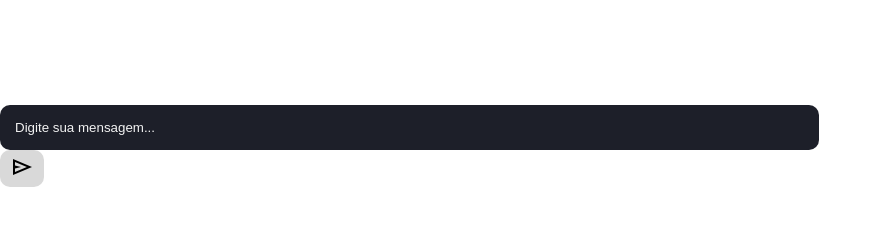
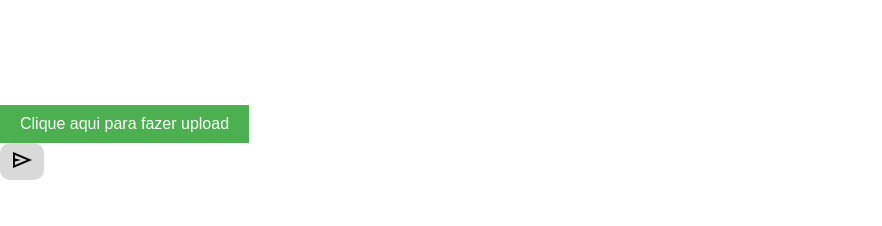
Before and after one commit to Lucca7r/chat-wss, a plain HTML site: page frontend/screen/chat-image/chat_image.html in a window 1280 px wide. Shown: the whole page, without its empty margins (0-882 px from the left). Drawn offline with nearby package versions, Linux system fonts and the light colour scheme.

Commit message:
ajustes chats e pastas

```diff
--- a/frontend/css/chat-image.css
+++ b/frontend/css/chat-image.css
@@ -44,7 +44,7 @@ section.chat_massage {
     justify-content: flex-end;
 }
 
-.chat_form {
+#chat_form {
     display: flex;
     align-items: center;
     justify-content: center;
@@ -114,13 +114,21 @@ section.chat_massage {
 }
 
 
-.custom-file-upload {
-    display: flex;
-    align-items: center;
+.file-upload {
+    display:flex;
+    }
+
+  .file-upload-label {
+    padding: 10px 20px;
+    background-color: #4CAF50;
     color: white;
-    background-color: #D9D9D9;
+    cursor: pointer;
+  }
 
-    border-radius: 15px;
-    paddind: 15px;
-
-}
+  .file-upload-input {
+    position: absolute;
+    left: 0;
+    top: 0;
+    opacity: 0;
+    cursor: pointer;
+  }
--- a/frontend/css/style.css
+++ b/frontend/css/style.css
@@ -44,7 +44,7 @@ section.chat_massage {
     justify-content: flex-end;
 }
 
-.chat_form {
+#chat_form {
     display: flex;
     align-items: center;
     justify-content: center;
@@ -114,13 +114,21 @@ section.chat_massage {
 }
 
 
-.custom-file-upload {
-    display: flex;
-    align-items: center;
+.file-upload {
+    display:flex;
+    }
+
+  .file-upload-label {
+    padding: 10px 20px;
+    background-color: #4CAF50;
     color: white;
-    background-color: #D9D9D9;
+    cursor: pointer;
+  }
 
-    border-radius: 15px;
-    paddind: 15px;
-
-}
+  .file-upload-input {
+    position: absolute;
+    left: 0;
+    top: 0;
+    opacity: 0;
+    cursor: pointer;
+  }
--- a/frontend/screen/chat-image/chat_image.html
+++ b/frontend/screen/chat-image/chat_image.html
@@ -31,13 +31,13 @@
             ola, mundo.
           </div>-->
         </section>
-        <form id="chat_form">
-          <input
-            type="text"
-            class="chat_input"
-            placeholder="Digite sua mensagem..."
-            required
-          />
+        <form id="chat_form_img">
+          <div class="file-upload">
+            <label for="file-upload-input" class="file-upload-label">
+              Clique aqui para fazer upload
+            </label>
+            <input id="file-upload-input" type="file" class="file-upload-input" hidden />
+          </div>
           <button type="submit" class="chat_button">
             <span class="material-symbols-outlined"> send </span>
           </button>
@@ -46,6 +46,14 @@
     </section>
 
     <script>
+      // Selecionando elementos do DOM
+      const chatForm = document.getElementById("chat_form_img");
+      const chatInput = document.querySelector(".chat_input");
+      const chatButton = document.querySelector(".chat_button");
+      const chatMessages = document.querySelector(".chat_massage");
+
+
+
 
     </script>
 
```
Also changed, not shown: tl-login-01.html (+1 -1 lines), frontend/screen/Home/assets/Chat.svg (renamed from frontend/screen/HomePag/assets/Chat.svg), frontend/screen/Home/assets/camera.svg (renamed from frontend/screen/HomePag/assets/camera.svg), frontend/screen/Home/assets/chatbalao.png (renamed from frontend/screen/HomePag/assets/chatbalao.png), frontend/screen/Home/assets/comments-solid 1.svg (renamed from frontend/screen/HomePag/assets/comments-solid 1.svg), frontend/screen/Home/assets/controle.svg (renamed from frontend/screen/HomePag/assets/controle.svg), frontend/screen/Home/assets/controlenovo.svg (renamed from frontend/screen/HomePag/assets/controlenovo.svg), frontend/screen/Home/assets/file.svg (renamed from frontend/screen/HomePag/assets/file.svg), frontend/screen/Home/assets/foto-chat.svg (renamed from frontend/screen/HomePag/assets/foto-chat.svg), frontend/screen/Home/assets/foto-perfil.png (renamed from frontend/screen/HomePag/assets/foto-perfil.png), frontend/screen/Home/assets/lupa_busca.svg (renamed from frontend/screen/HomePag/assets/lupa_busca.svg), frontend/screen/Home/assets/musica.svg (renamed from frontend/screen/HomePag/assets/musica.svg), frontend/screen/Home/chat_geral.html (renamed from frontend/screen/HomePag/chat_geral.html), frontend/screen/Home/home-pag.html (renamed from frontend/screen/HomePag/home-pag.html).
